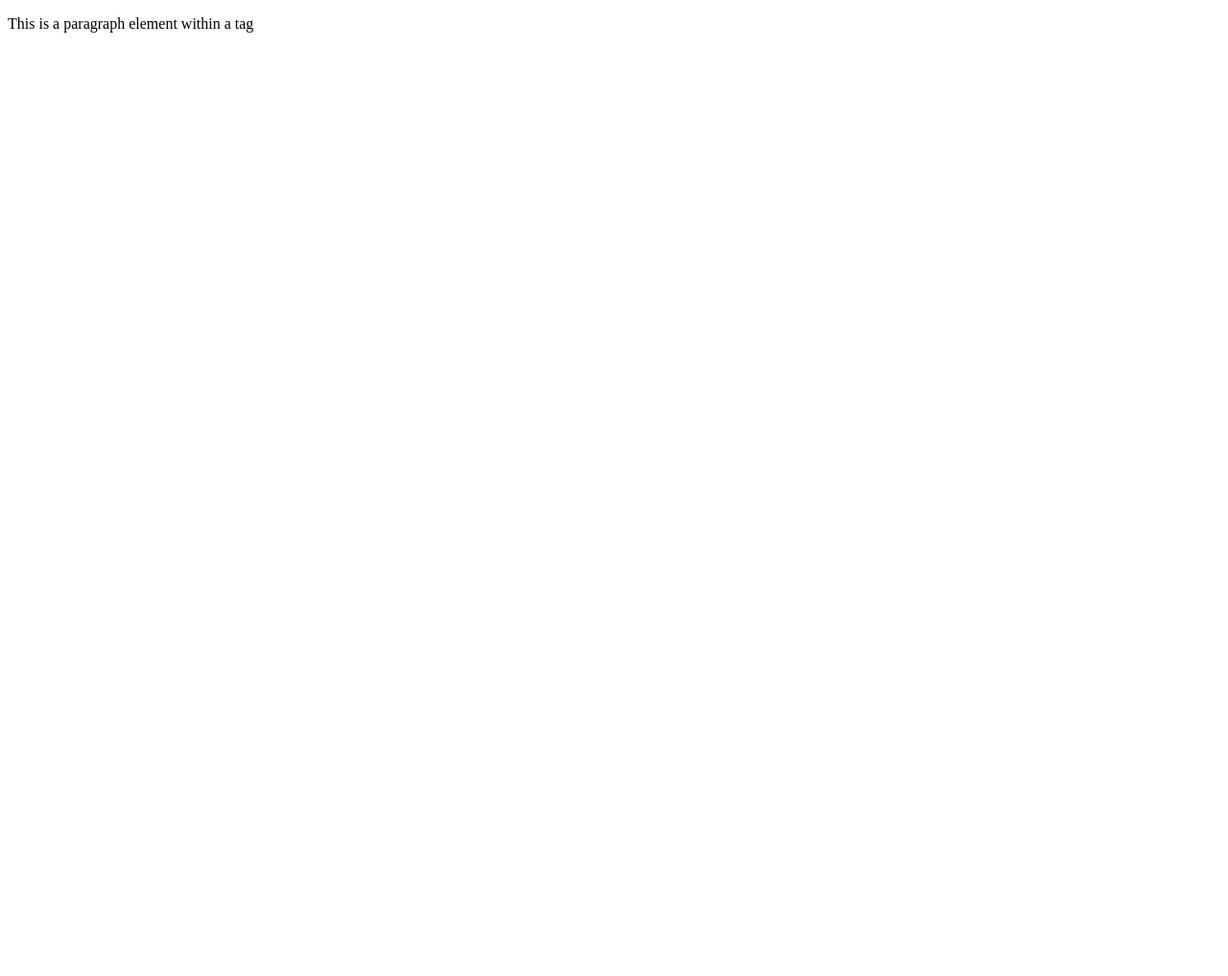
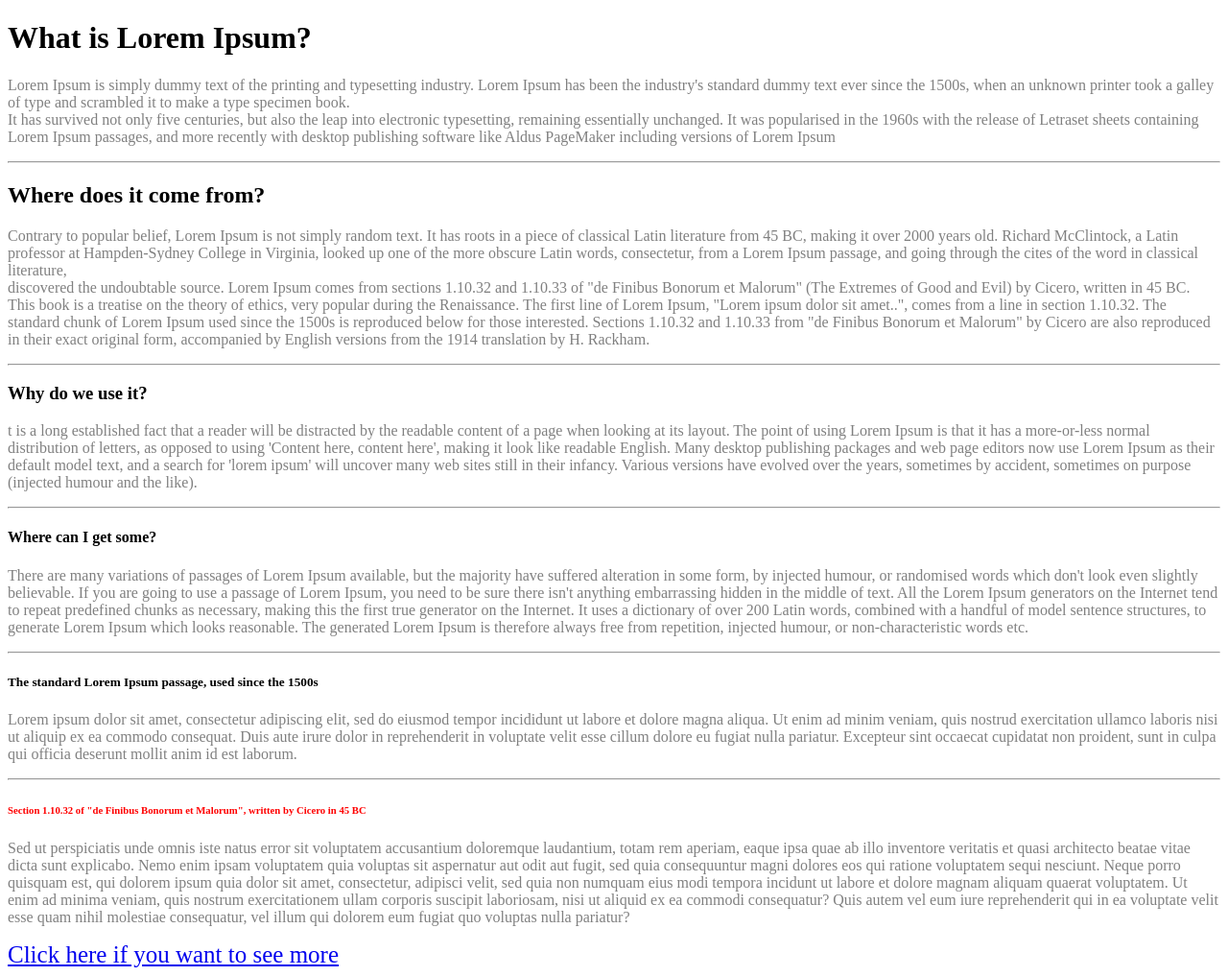
Before and after one commit to alexandrularion/learn-html, a plain HTML site: page 3_attributes/index.html in a window 1280 px wide. Shown: the whole page at 96% size. Before the commit the page ends 800 px from the top, so only its background shows below. Drawn offline with Linux system fonts and the light colour scheme.

Commit message:
Updated 3_attributes

```diff
--- a/3_attributes/index.html
+++ b/3_attributes/index.html
@@ -16,12 +16,118 @@
  -->
 <!DOCTYPE html>
 <html lang="en">
-<head>
-    <meta charset="UTF-8">
-    <meta name="viewport" content="width=device-width, initial-scale=1.0">
+  <style>
+    h1,
+    h2,
+    h3,
+    h4,
+    h5,
+    h6 {
+      color: black;
+    }
+    p {
+      color: grey;
+    }
+  </style>
+  <head>
+    <meta charset="UTF-8" />
+    <meta name="viewport" content="width=device-width, initial-scale=1.0" />
     <title>The tile of the page</title>
-</head>
-<body>
-    <p> This is a paragraph element within a tag </p>
-</body>
+  </head>
+  <body>
+    <h1 class="heading">What is Lorem Ipsum?</h1>
+    <p id="paragraph">
+      Lorem Ipsum is simply dummy text of the printing and typesetting industry.
+      Lorem Ipsum has been the industry's standard dummy text ever since the
+      1500s, when an unknown printer took a galley of type and scrambled it to
+      make a type specimen book. <br />It has survived not only five centuries,
+      but also the leap into electronic typesetting, remaining essentially
+      unchanged. It was popularised in the 1960s with the release of Letraset
+      sheets containing Lorem Ipsum passages, and more recently with desktop
+      publishing software like Aldus PageMaker including versions of Lorem Ipsum
+    </p>
+    <hr />
+    <h2 class="heading">Where does it come from?</h2>
+    <p id="paragraph__simplified">
+      Contrary to popular belief, Lorem Ipsum is not simply random text. It has
+      roots in a piece of classical Latin literature from 45 BC, making it over
+      2000 years old. Richard McClintock, a Latin professor at Hampden-Sydney
+      College in Virginia, looked up one of the more obscure Latin words,
+      consectetur, from a Lorem Ipsum passage, and going through the cites of
+      the word in classical literature, <br />
+      discovered the undoubtable source. Lorem Ipsum comes from sections 1.10.32
+      and 1.10.33 of "de Finibus Bonorum et Malorum" (The Extremes of Good and
+      Evil) by Cicero, written in 45 BC. This book is a treatise on the theory
+      of ethics, very popular during the Renaissance. The first line of Lorem
+      Ipsum, "Lorem ipsum dolor sit amet..", comes from a line in section
+      1.10.32. The standard chunk of Lorem Ipsum used since the 1500s is
+      reproduced below for those interested. Sections 1.10.32 and 1.10.33 from
+      "de Finibus Bonorum et Malorum" by Cicero are also reproduced in their
+      exact original form, accompanied by English versions from the 1914
+      translation by H. Rackham.
+    </p>
+    <hr />
+    <h3 class="heading" title="Why do we use it?">Why do we use it?</h3>
+    <p>
+      t is a long established fact that a reader will be distracted by the
+      readable content of a page when looking at its layout. The point of using
+      Lorem Ipsum is that it has a more-or-less normal distribution of letters,
+      as opposed to using 'Content here, content here', making it look like
+      readable English. Many desktop publishing packages and web page editors
+      now use Lorem Ipsum as their default model text, and a search for 'lorem
+      ipsum' will uncover many web sites still in their infancy. Various
+      versions have evolved over the years, sometimes by accident, sometimes on
+      purpose (injected humour and the like).
+    </p>
+    <hr />
+    <h4 class="heading" title="Where can I get some?">Where can I get some?</h4>
+    <p>
+      There are many variations of passages of Lorem Ipsum available, but the
+      majority have suffered alteration in some form, by injected humour, or
+      randomised words which don't look even slightly believable. If you are
+      going to use a passage of Lorem Ipsum, you need to be sure there isn't
+      anything embarrassing hidden in the middle of text. All the Lorem Ipsum
+      generators on the Internet tend to repeat predefined chunks as necessary,
+      making this the first true generator on the Internet. It uses a dictionary
+      of over 200 Latin words, combined with a handful of model sentence
+      structures, to generate Lorem Ipsum which looks reasonable. The generated
+      Lorem Ipsum is therefore always free from repetition, injected humour, or
+      non-characteristic words etc.
+    </p>
+    <hr />
+    <h5 class="heading">
+      The standard Lorem Ipsum passage, used since the 1500s
+    </h5>
+    <p>
+      Lorem ipsum dolor sit amet, consectetur adipiscing elit, sed do eiusmod
+      tempor incididunt ut labore et dolore magna aliqua. Ut enim ad minim
+      veniam, quis nostrud exercitation ullamco laboris nisi ut aliquip ex ea
+      commodo consequat. Duis aute irure dolor in reprehenderit in voluptate
+      velit esse cillum dolore eu fugiat nulla pariatur. Excepteur sint occaecat
+      cupidatat non proident, sunt in culpa qui officia deserunt mollit anim id
+      est laborum.
+    </p>
+    <hr />
+    <h6 class="heading" style="color: red">
+      Section 1.10.32 of "de Finibus Bonorum et Malorum", written by Cicero in
+      45 BC
+    </h6>
+    <p>
+      Sed ut perspiciatis unde omnis iste natus error sit voluptatem accusantium
+      doloremque laudantium, totam rem aperiam, eaque ipsa quae ab illo
+      inventore veritatis et quasi architecto beatae vitae dicta sunt explicabo.
+      Nemo enim ipsam voluptatem quia voluptas sit aspernatur aut odit aut
+      fugit, sed quia consequuntur magni dolores eos qui ratione voluptatem
+      sequi nesciunt. Neque porro quisquam est, qui dolorem ipsum quia dolor sit
+      amet, consectetur, adipisci velit, sed quia non numquam eius modi tempora
+      incidunt ut labore et dolore magnam aliquam quaerat voluptatem. Ut enim ad
+      minima veniam, quis nostrum exercitationem ullam corporis suscipit
+      laboriosam, nisi ut aliquid ex ea commodi consequatur? Quis autem vel eum
+      iure reprehenderit qui in ea voluptate velit esse quam nihil molestiae
+      consequatur, vel illum qui dolorem eum fugiat quo voluptas nulla pariatur?
+    </p>
+    <a href="about.html" style="font-size: 25px"
+      >Click here if you want to see more</a
+    >
+  </body>
 </html>
```
Also changed, not shown: 3_attributes/about.html (added, +53 -0 lines), 3_attributes/assets/lorem_ipsum.png (added).
